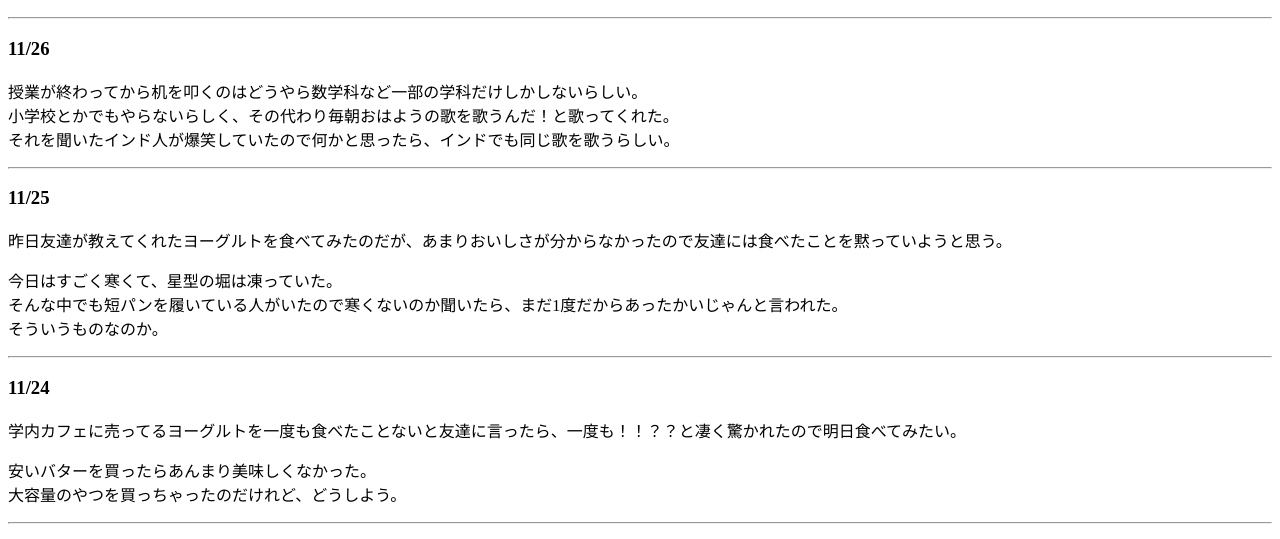
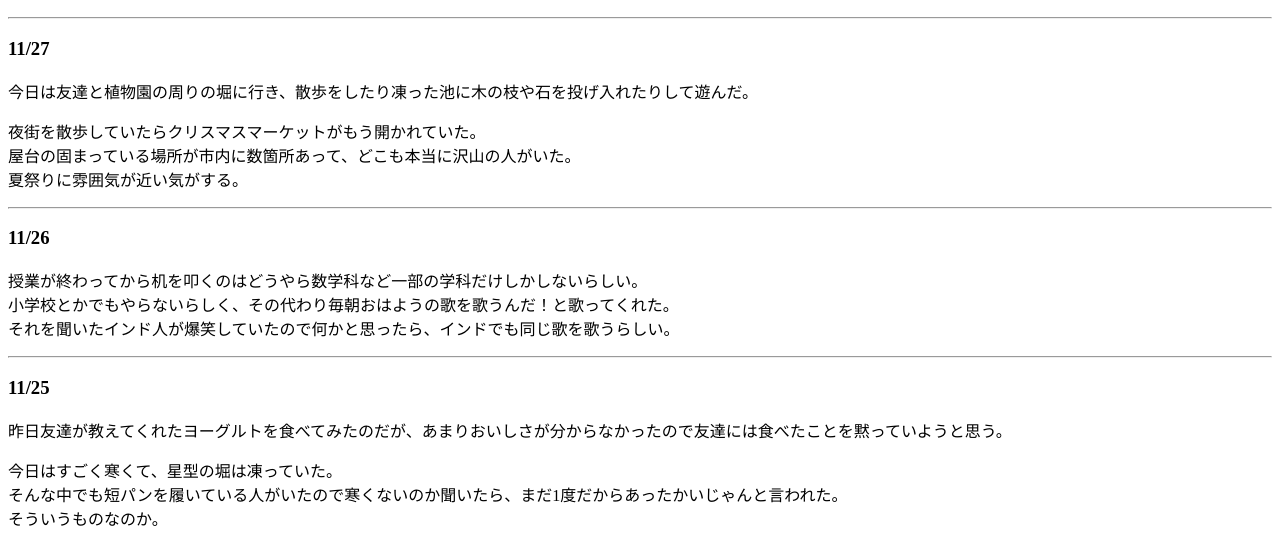
Before and after one commit to ikahakatsu/ikahakatsu.github.io, a plain HTML site: page zakki/diary202611.html in a window 1280 px wide. Shown: the part 194-733 px from the top of the page. Drawn offline with Linux system fonts and the light colour scheme.

Commit message:
diary202611.html を更新

```diff
--- a/zakki/diary202611.html
+++ b/zakki/diary202611.html
@@ -11,6 +11,16 @@
   </header>
   <h1>日記</h1>
     <h2>2026年11月</h2>
+      <hr>
+      <h3>11/27</h3>
+        <p>
+          今日は友達と植物園の周りの堀に行き、散歩をしたり凍った池に木の枝や石を投げ入れたりして遊んだ。
+        </p>
+        <p>
+          夜街を散歩していたらクリスマスマーケットがもう開かれていた。<br>
+          屋台の固まっている場所が市内に数箇所あって、どこも本当に沢山の人がいた。<br>
+          夏祭りに雰囲気が近い気がする。
+        </p>
       <hr>
       <h3>11/26</h3>
         <p>
```
